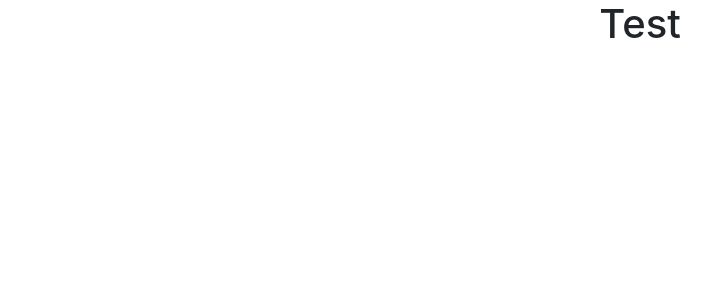
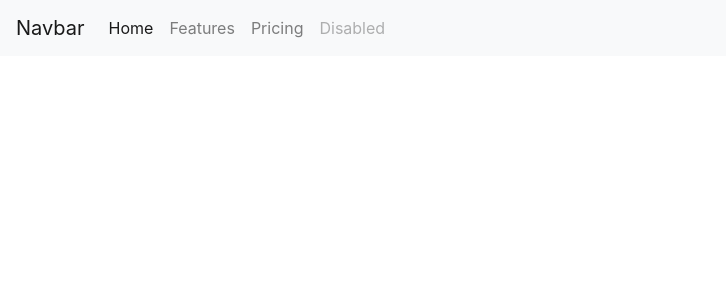
Before and after one commit to HenriqueFutema/Maquinista, a React (Create React App) app: page / in a window 1280 px wide. Shown: the top 300 px of the page, without its empty margins (0-726 px from the left). Built offline with nearby package versions, Linux system fonts and the light colour scheme.

Commit message:
Nav provisório

```diff
--- a/src/App.js
+++ b/src/App.js
@@ -1,12 +1,11 @@
-import React from 'react';
-import './App.css';
+import React from "react";
+import "./App.css";
+import NavBar from "./components/NavBar";
 
 function App() {
-
-
   return (
     <div className="App">
-      <h1>Test</h1>
+      <NavBar />
     </div>
   );
 }
--- /dev/null
+++ b/src/components/NavBar.js
@@ -0,0 +1,53 @@
+import React from "react";
+
+// import { Container } from './styles';
+
+const NavBar = () => (
+  <nav class="navbar navbar-expand-lg navbar-light bg-light">
+    <a class="navbar-brand" href="#">
+      Navbar
+    </a>
+    <button
+      class="navbar-toggler"
+      type="button"
+      data-toggle="collapse"
+      data-target="#navbarNav"
+      aria-controls="navbarNav"
+      aria-expanded="false"
+      aria-label="Toggle navigation"
+    >
+      <span class="navbar-toggler-icon" />
+    </button>
+    <div class="collapse navbar-collapse" id="navbarNav">
+      <ul class="navbar-nav">
+        <li class="nav-item active">
+          <a class="nav-link" href="#">
+            Home <span class="sr-only">(current)</span>
+          </a>
+        </li>
+        <li class="nav-item">
+          <a class="nav-link" href="#">
+            Features
+          </a>
+        </li>
+        <li class="nav-item">
+          <a class="nav-link" href="#">
+            Pricing
+          </a>
+        </li>
+        <li class="nav-item">
+          <a
+            class="nav-link disabled"
+            href="#"
+            tabindex="-1"
+            aria-disabled="true"
+          >
+            Disabled
+          </a>
+        </li>
+      </ul>
+    </div>
+  </nav>
+);
+
+export default NavBar;
```
